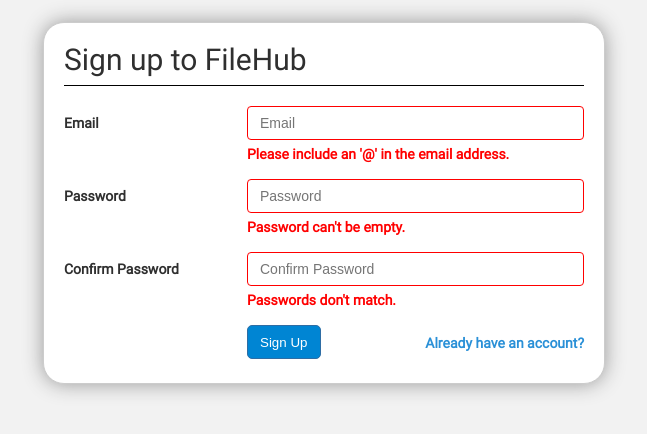
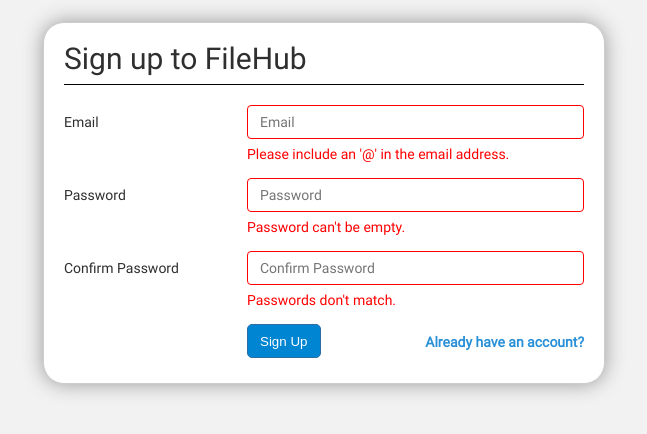
Before and after one commit to Vladyslav-Kuksiuk/FileHub, a plain HTML site: page web-client/static/markup/registration-error.html in a window 1280 px wide. Shown: the part 74-508 px from the top of the page, without its empty margins (316-963 px from the left). Drawn offline with Linux system fonts and the light colour scheme.

Commit message:
Fix forms layout.

```diff
--- a/web-client/static/markup/css/styles.css
+++ b/web-client/static/markup/css/styles.css
@@ -10,8 +10,7 @@
 body {
     margin: 0;
     color: #2f2f2f;
-    font: 14px "Roboto", "Times New Roman", Times, serif;
-    font-weight: 600;
+    font: 500 14px "Roboto", "Times New Roman", Times, serif;
     background: #f2f2f2;
     min-width: 1000px;
 }
@@ -26,9 +25,29 @@
     text-decoration: underline;
 }
 
-input[type="text"] {
+input[type="text"], input[type="email"], input[type="password"] {
     color: #000;
     font: 14px "Roboto", "Times New Roman", Times, serif;
+}
+
+.input-text {
+    padding: 0 12px;
+    height: 32px;
+    outline: none;
+    border-radius: 4px;
+    border: 1px solid #ccc;
+}
+
+.input-text:focus {
+    border-color: #77bef2;
+    box-shadow: 0 0 5px #77bef2;
+}
+
+.horizontal-line {
+    height: 1px;
+    border: 0;
+    background: #000;
+    margin-bottom: 20px;
 }
 
 .button {
@@ -59,25 +78,18 @@
     margin-bottom: 25px;
 }
 
-.form-container {
-    padding: 20px;
-    background: #ffffff;
+.container {
+    padding: 19px 20px 10px;
+    background: #fff;
     border: 1px solid #ccc;
     border-radius: 21px;
     box-shadow: 0 0 20px #999;
 }
 
-.form-container h1 {
+.container h1 {
     margin: -1px 0 8px;
     font-size: 30px;
     font-weight: 599;
-}
-
-.horizontal-line {
-    height: 1px;
-    border: 0;
-    background: #000;
-    margin-bottom: 20px;
 }
 
 .form-row {
@@ -89,12 +101,14 @@
 
 .form-row label {
     display: block;
-    font-weight: 900;
+    align-self: start;
+    padding-top: 2px;
+    margin-bottom: 6px;
 }
 
-.form-row input {
+.input-text {
     padding-left: 12px;
-    height: 30px;
+    height: 32px;
     width: 321px;
     outline: none;
     border-radius: 4px;
@@ -102,27 +116,40 @@
     font-size: 14px;
 }
 
-.form-row input:focus {
-    border-color: #77bef2;
-    box-shadow: 0 0 5px #77bef2;
+.form-row label {
+    display: block;
+    align-self: start;
+    padding-top: 9px;
+    margin-bottom: 6px;
 }
 
-.form-row-error label {
-    margin-top: -24px;
-}
-
-.form-row-error .form-row-input input {
-    color: #f00;
-    margin-bottom: 6px;
+.input-error {
     border-color: #f00;
 }
 
-.form-row-error .form-row-input input:focus {
+.input-error:focus {
     border-color: #ff2323;
-    box-shadow: 0 0 5px #ff0000;
+    box-shadow: 0 0 5px #f00;
 }
 
-.error-text {
+.form-row-input {
+    width: 337px
+}
+
+.form-row-input .input-text {
+    width: 311px;
+}
+
+.form-row-input .error-message {
+    margin-top: 0;
+    margin-bottom: 1px;
+}
+
+.form-row-input .input-error {
+    margin-bottom: 7px;
+}
+
+.error-message {
     color: #f00;
     margin-top: 0;
     margin-bottom: 2px;
@@ -133,7 +160,7 @@
     justify-content: space-between;
     align-items: center;
     width: 337px;
-    margin: 0 0 4px 183px;
+    margin: 0 0 15px 183px;
 
 }
 
--- a/web-client/static/markup/registration-error.html
+++ b/web-client/static/markup/registration-error.html
@@ -12,36 +12,39 @@
     <header class="page-header">
         <a href="/"><img alt="TeamDev" height="37" src="images/logo.png" width="200"></a>
     </header>
-    <main class="form-container">
+    <main class="container">
         <h1>Sign up to FileHub</h1>
         <hr class="horizontal-line">
         <form action="./registration.html" method="post">
-            <div class="form-row form-row-error">
+            <div class="form-row">
                 <label for="email">Email</label>
                 <div class="form-row-input">
-                    <input id="email" name="email" placeholder="Email" type="email">
-                    <div class="error-text">Please include an '@' in the email address.</div>
+                    <input class="input-text input-error" id="email" name="email"
+                           placeholder="Email" type="email">
+                    <p class="error-message">Please include an '@' in the email address.</p>
                 </div>
             </div>
-            <div class="form-row form-row-error">
+            <div class="form-row">
                 <label for="password">Password</label>
                 <div class="form-row-input">
-                    <input class="error-input" id="password" name="password" placeholder="Password"
+                    <input class="input-text input-error" id="password" name="password"
+                           placeholder="Password"
                            type="password">
-                    <div class="error-text">Password can't be empty.</div>
+                    <p class="error-message">Password can't be empty.</p>
                 </div>
             </div>
-            <div class="form-row form-row-error">
+            <div class="form-row">
                 <label for="confirm-password">Confirm Password</label>
-                <div class="form-row-input ">
-                    <input class="error-input" id="confirm-password" name="confirm-password"
+                <div class="form-row-input">
+                    <input class="input-text input-error" id="confirm-password"
+                           name="confirm-password"
                            placeholder="Confirm Password" type="password">
-                    <div class="error-text">Passwords don't match.</div>
+                    <p class="error-message">Passwords don't match.</p>
                 </div>
             </div>
             <div class="form-button-container">
                 <button class="button button-primary" title="Sign Up">Sign Up</button>
-                <a href="./authorization.html">Already have an account?</a>
+                <a href="./authorization.html" title="Sign In">Already have an account?</a>
             </div>
         </form>
     </main>
```
Also changed, not shown: web-client/static/markup/authorization-error.html (+12 -9 lines), web-client/static/markup/authorization.html (+5 -4 lines), web-client/static/markup/registration.html (+8 -6 lines).
